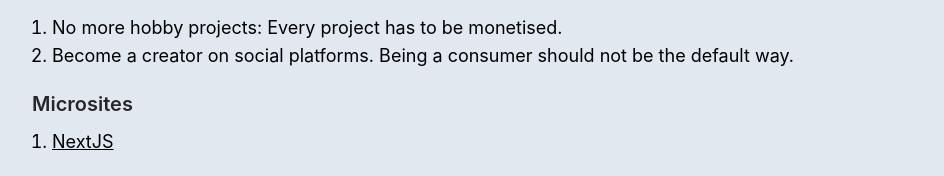
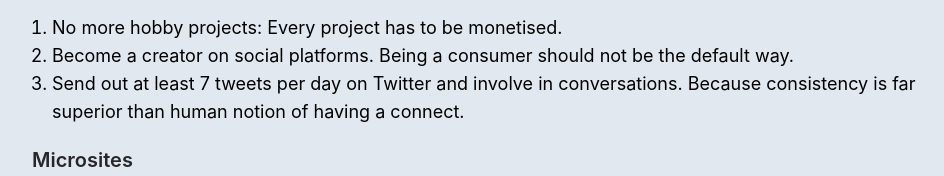
Before and after one commit to codeoholic/mohit.dev-next, a Next.js app: page / in a window 1280 px wide. Shown: the part 488-664 px from the top of the page, without its empty margins (160-1104 px from the left). Built offline with nearby package versions, Linux system fonts and the light colour scheme.

Commit message:
feat: note to self

```diff
--- a/pages/index.js
+++ b/pages/index.js
@@ -40,6 +40,7 @@ const Home = () => {
 						<ol className="list-decimal pl-5 mt-2.5 text-lg  dark:text-zinc-300">
 							<li className="">No more hobby projects: Every project has to be monetised.</li>
 							<li className="">Become a creator on social platforms. Being a consumer should not be the default way.</li>
+							<li className="">Send out at least 7 tweets per day on Twitter and involve in conversations. Because consistency is far superior than human notion of having a connect.</li>
 						</ol>
 						<p className="text-zinc-800 text-lg dark:text-zinc-300"></p>
 					</div>
```
